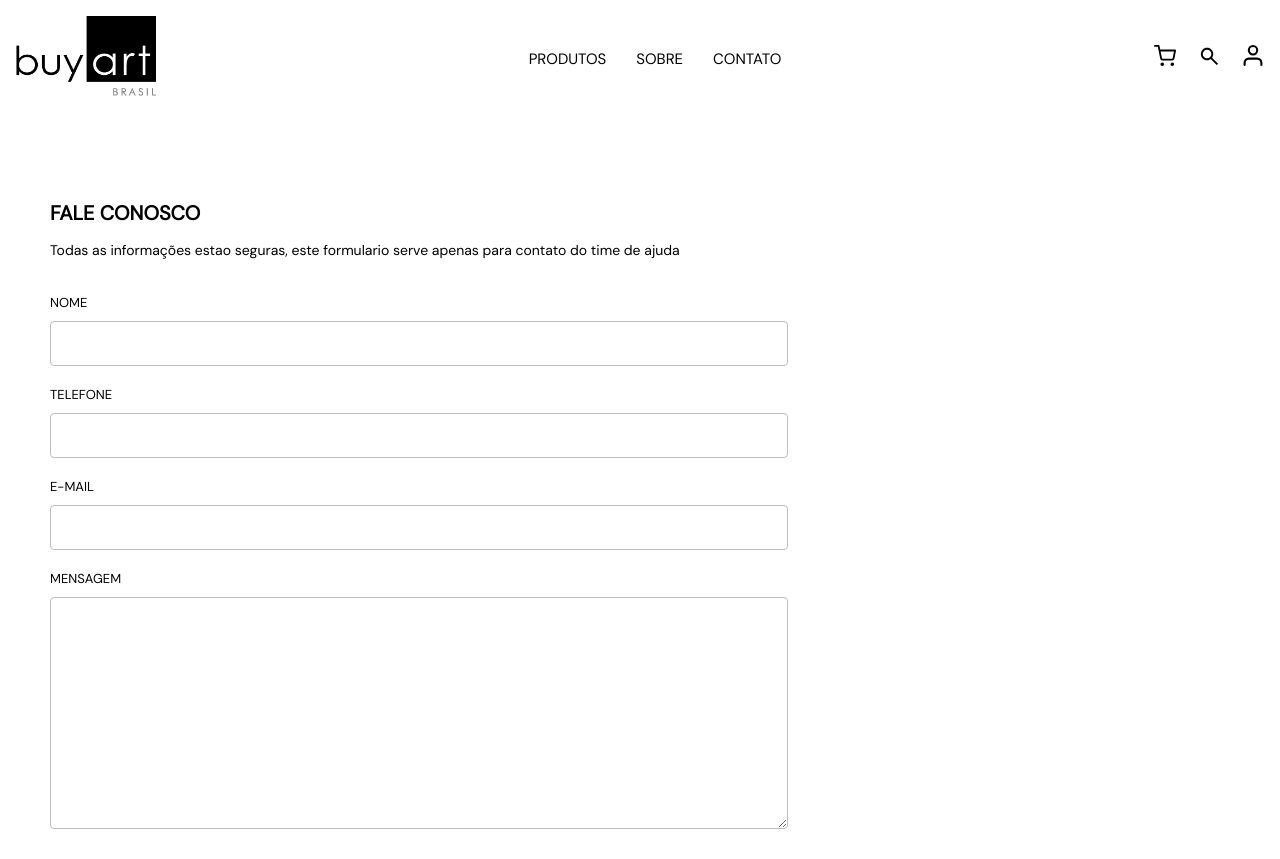
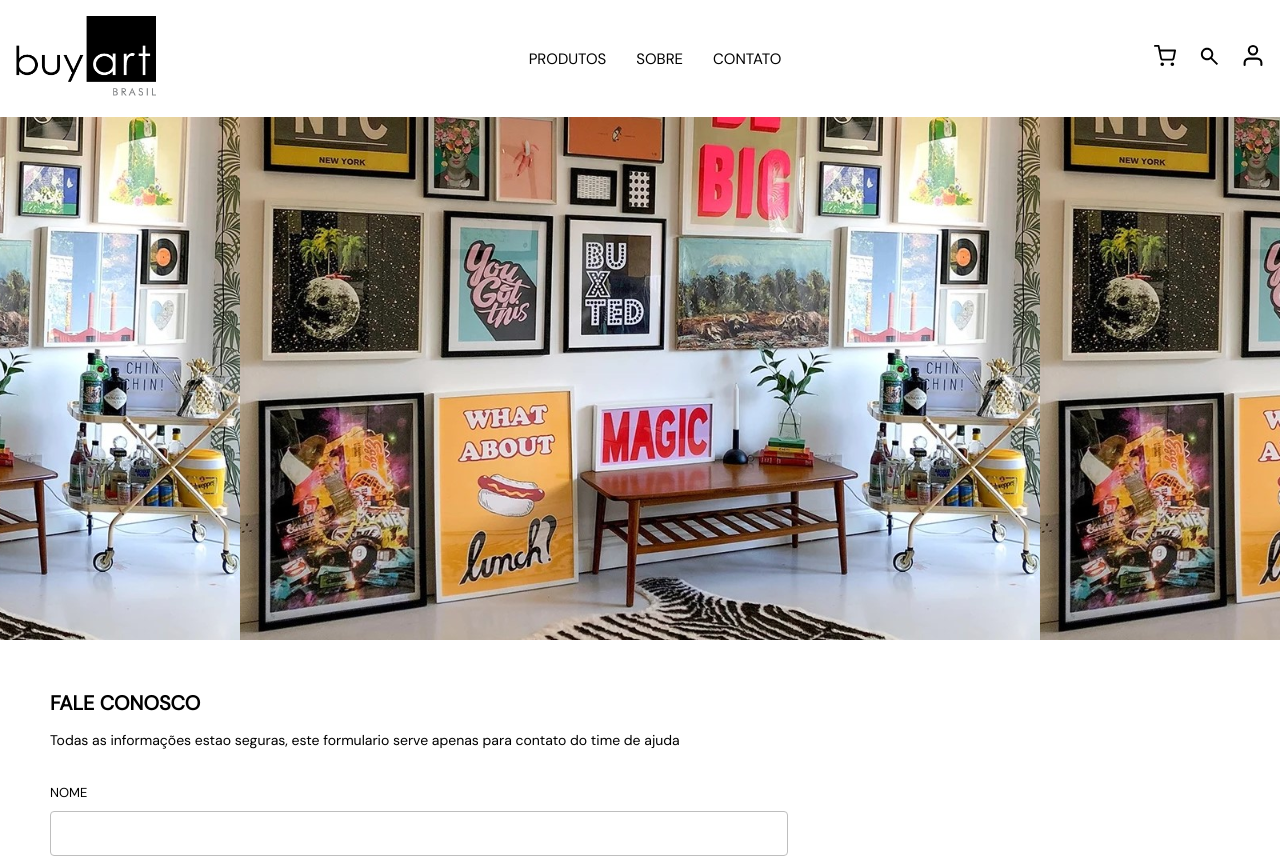
Before and after one commit to luizfurlanis/websitetemplate, a plain HTML site: page src/contato.html in a window 1280 px wide. Shown: the top 859 px of the page. Drawn offline with Linux system fonts and the light colour scheme; files whose address does not match are found by name.

Commit message:
style, contact

```diff
--- a/src/contato.html
+++ b/src/contato.html
@@ -32,6 +32,9 @@
             <a href="#"><img src="../assets/Icon.svg" alt="User"></a>
         </div>
     </nav>
+
+    <header class="contact-banner">
+    </header>
 
     <!--pagina de contatos-->
     <div class="contact-title">
--- a/styles/style.css
+++ b/styles/style.css
@@ -11,13 +11,6 @@
 
 body, html {
     font-family: 'dmsans', sans-serif;
-}
-
-.top-bar {
-    background-color: #FF0000;
-    text-align: center;
-    padding: 8px 0;
-    font-size: 14px;
 }
 
 .navbar {
@@ -131,8 +124,22 @@ body, html {
     padding: 15px;
 }
 
+.contact-banner {
+    display: flex;
+    height: 80vh;
+    flex-direction: column;
+    position: relative;
+    background-image: url('../assets/inspiracoes-de-parede-de-quadros.jpg');
+    background-size: contain;
+    background-position: center;
+    align-items: center;
+    justify-content: center;
+    text-align: center;
+    margin-bottom: 50px;
+}
+
 .contact-title {
-    margin-top: 200px;
+    margin-top: 50px;
     margin-left: 50px;
     font-size: 14px;
     margin-bottom: 35px;
```
Also changed, not shown: assets/inspiracoes-de-parede-de-quadros.jpg (added).
